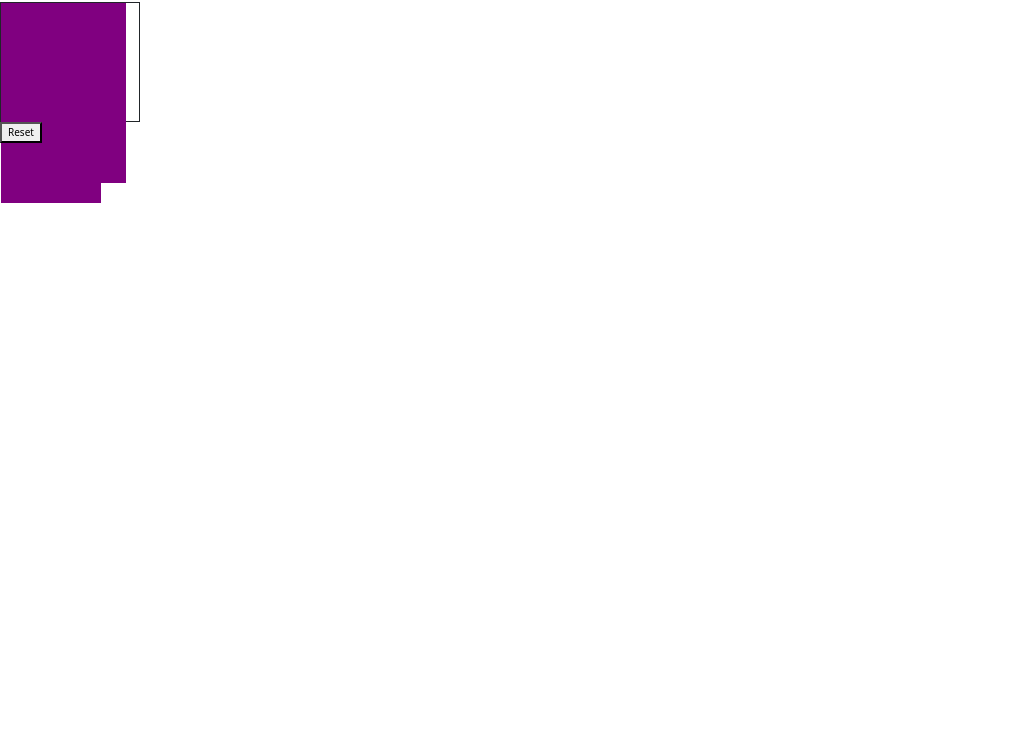
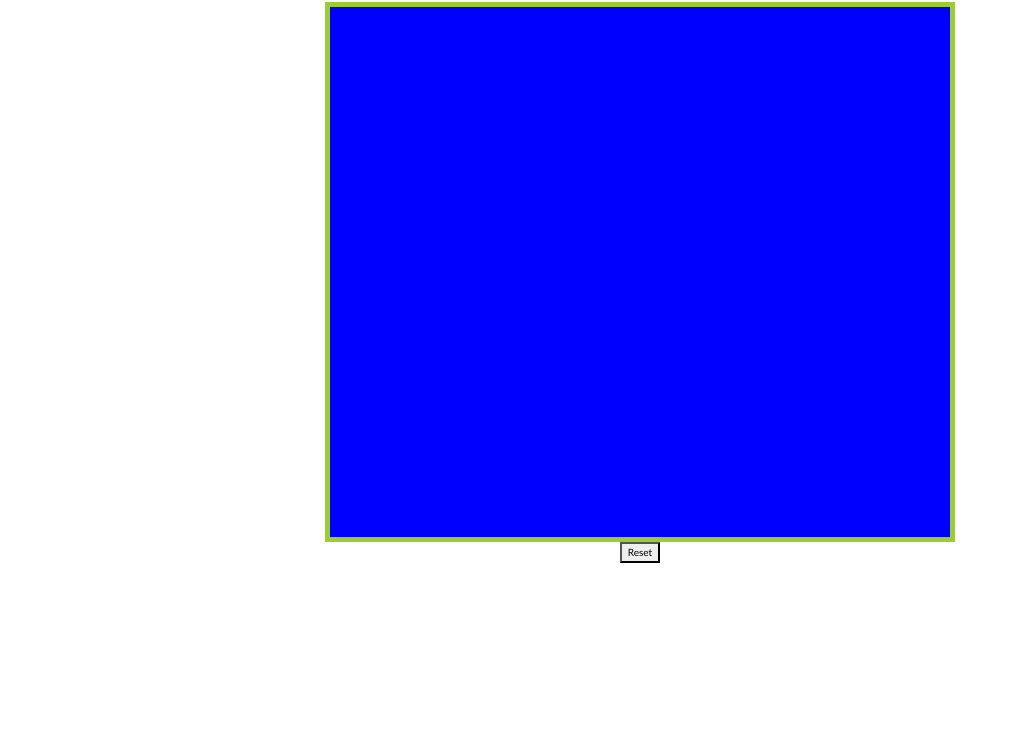
Before and after one commit to abygaelle/connect-four, a plain HTML site: page index.html in a window 1280 px wide. Shown: the part 62-800 px from the top of the page, without its empty margins (0-1018 px from the left). Drawn offline with nearby package versions, Linux system fonts and the light colour scheme.

Commit message:
fix board

```diff
--- a/style.css
+++ b/style.css
@@ -17,19 +17,23 @@ html {
   font-size: 62.5%;
 }
 
+body {
+  text-align: center;
+  font-family: 'Trebuchet MS', 'Lucida Sans Unicode', 'Lucida Grande', 'Lucida Sans', Arial, sans-serif;
+}
+
 .board {
   display: flex;
   border: 1px solid;
-  height: 120px;
-  width: 140px;
+  height: 540px;
+  width: 630px;
+  background-color: blue;
+  border: 5px solid yellowgreen;
   flex-wrap: wrap;
+  margin: auto;
 }
 
-.board div {
-  height: 20px;
-  width: 25px;
-  background-color: purple;
-}
+
 
 
 
```
